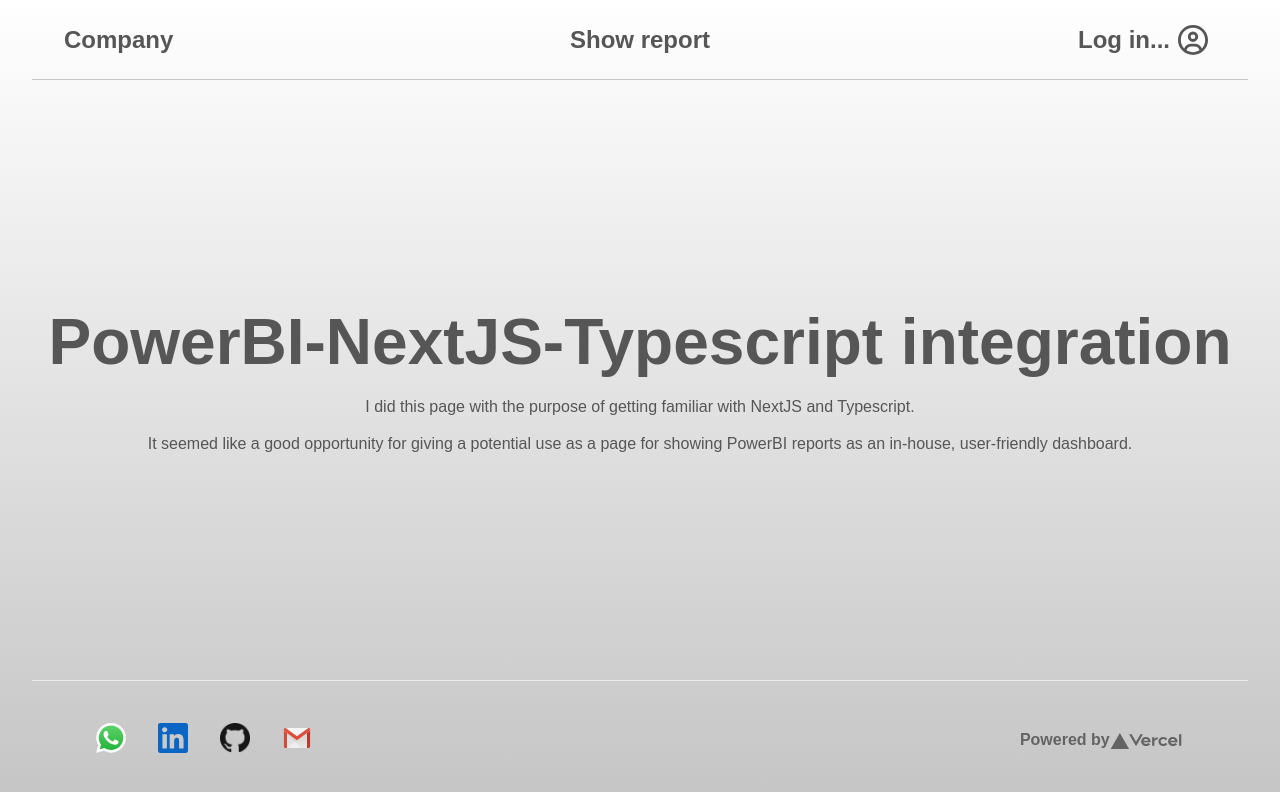
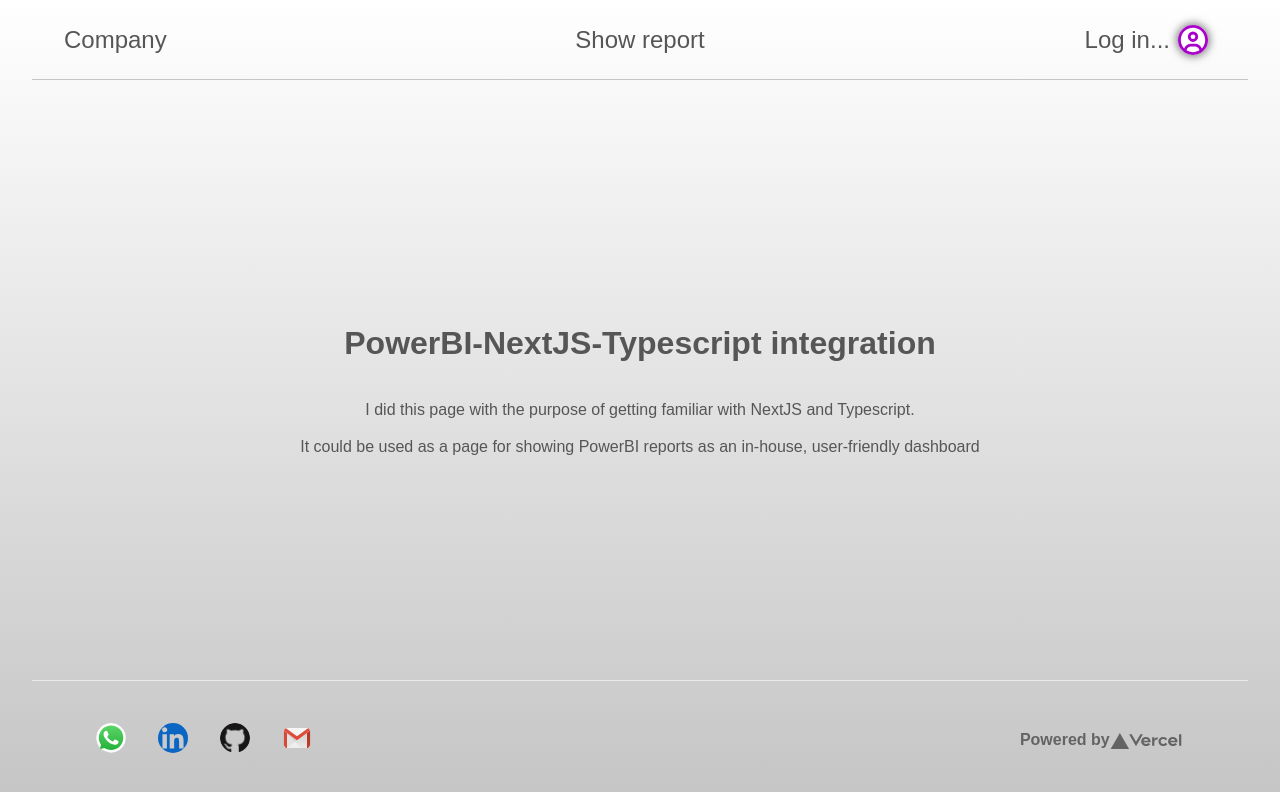
Before and after one commit to Pablo-Rovito/powerbi-next, a Next.js app: page / in a window 1280 px wide. Shown: the top 792 px of the page. Built offline with nearby package versions, Linux system fonts and the light colour scheme.

Commit message:
style refinements
-improved login style
-changed some text

```diff
--- a/pages/index.tsx
+++ b/pages/index.tsx
@@ -53,7 +53,7 @@ export default function Home() {
 					className={styles.topRight}>
 					{!count ? 'Log in...' : userName}
 					<FontAwesomeIcon
-						className={styles.icon}
+						className={!logIn ? styles.activeIcon : styles.icon}
 						icon={faCircleUser}
 					/>
 				</span>
@@ -69,9 +69,8 @@ export default function Home() {
 				</p>
 				<br />
 				<p>
-					It seemed like a good opportunity for giving a potential use
-					as a page for showing PowerBI reports as an in-house,
-					user-friendly dashboard.
+					It could be used as a page for showing PowerBI reports as an
+					in-house, user-friendly dashboard
 				</p>
 
 				<div
--- a/styles/Home.module.css
+++ b/styles/Home.module.css
@@ -21,7 +21,7 @@
 	display: flex;
 	justify-content: center;
 	align-items: center;
-	font-weight: 600;
+	font-weight: 100;
 	font-size: 1.5rem;
 	transition: all 0.2s ease-in-out;
 }
@@ -85,9 +85,17 @@
 	justify-content: flex-end;
 }
 
-.icon {
+.icon,
+.activeIcon {
+	border-radius: 50%;
 	height: 30px;
 	margin: 0 0.5rem;
+}
+
+.activeIcon {
+	box-shadow: 0 0 0.5rem 0.1rem rgba(0, 0, 0, 0.5);
+	color: #aa00cc;
+	background-color: white;
 }
 
 .main {
@@ -97,12 +105,6 @@
 	flex-direction: column;
 	justify-content: center;
 	align-items: center;
-}
-.title {
-	margin: 0;
-	line-height: 1.15;
-	font-size: 4rem;
-	text-align: center;
 }
 
 .logInInactive {
```
